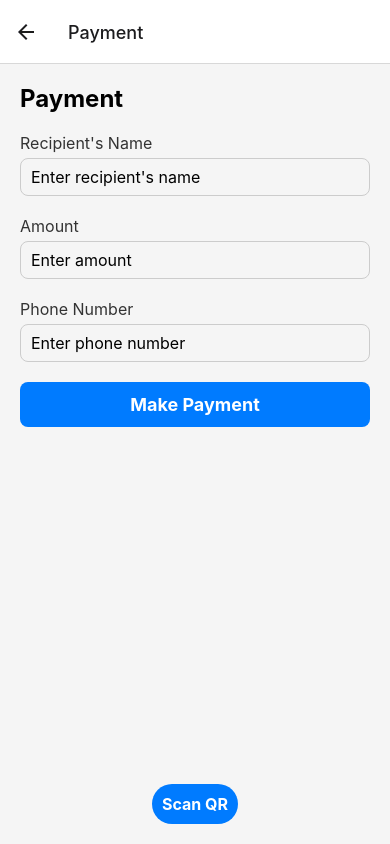
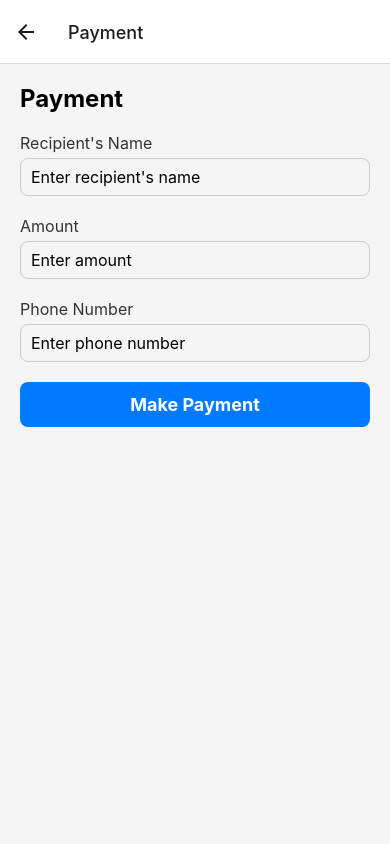
Before and after one commit to suyoghavare/SIH, a React Native app: screen /Payment in a window 390 px wide. Built offline with nearby package versions, Linux system fonts and the light colour scheme.

Commit message:
sms done

```diff
--- a/package.json
+++ b/package.json
@@ -14,6 +14,7 @@
     "@react-native-community/netinfo": "^9.4.1",
     "@react-navigation/native": "^6.1.7",
     "@react-navigation/stack": "^6.3.17",
+    "query-string": "^8.1.0",
     "react": "18.2.0",
     "react-native": "0.72.4",
     "react-native-communications": "^2.2.1",
@@ -21,6 +22,7 @@
     "react-native-reanimated": "^3.4.2",
     "react-native-safe-area-context": "^4.7.2",
     "react-native-screens": "^3.25.0",
+    "react-native-sms": "^1.11.0",
     "react-native-vector-icons": "^10.0.0"
   },
   "devDependencies": {
--- a/screens/PaymentScreen.js
+++ b/screens/PaymentScreen.js
@@ -1,62 +1,57 @@
-import React, { useState, useEffect } from 'react';
-import { View, Text, TextInput, TouchableOpacity, StyleSheet } from 'react-native';
+import React, { useState } from 'react';
+import { View, Text, TextInput, TouchableOpacity, StyleSheet, Alert } from 'react-native';
+import { SendIntentAndroid } from 'react-native-sms';
 import Communications from 'react-native-communications';
-import { useNavigation } from '@react-navigation/native';
+import queryString from 'query-string';
+import { NativeModules,PermissionsAndroid} from 'react-native';
+
+let DirectSms = NativeModules.DirectSms;
 
 const PaymentScreen = () => {
-  const [paymentInProgress, setPaymentInProgress] = useState(false);
   const [recipientName, setRecipientName] = useState('');
   const [amount, setAmount] = useState('');
   const [phoneNumber, setPhoneNumber] = useState('');
-  const [scanned, setScanned] = useState(false);
-  const [qrScannerActive, setQrScannerActive] = useState(false);
+  const mobileNumber = '9892731267';
+  const handlePayment = () => {
+    // Construct the message
+    if (!recipientName || !amount || !phoneNumber) {
+      Alert.alert('Error', 'Please fill in all fields.');
+      return;
+    }
 
-  const navigation = useNavigation();
+    // const message = `Recipient's Name: ${recipientName}, Amount: ${amount}, Phone Number: ${phoneNumber}`;
+    //         const recipients = '9892731267'; // Replace with the recipient's phone number
 
-  const handleScan = ({ data }) => {
-    setScanned(true);
-    setQrScannerActive(false);
-    promptForAmountAndPin(data);
+    //         Communications.textWithoutEncoding(recipients, message);
+
   };
 
-  const promptForAmountAndPin = (qrData) => {
-    // Show a custom modal or dialog to prompt for amount and PIN
-    // Once the user enters the amount and PIN, send the SMS
-    // Example:
-    // You can use a library like 'react-native-modal' to show a modal
-
-    // Construct the message
-    const message = `Scanned QR code data: ${qrData}\nAmount: ${amount}\nPIN: ${enteredPin}`;
-    const recipients = '9892731267'; // Replace with the recipient's phone number
-    Communications.text(recipients, message);
-    // Send SMS
-
-    // Navigate back to the payment screen
-    navigation.navigate('Payment');
-  };
-
-  const handleBackFromScanner = () => {
-    setQrScannerActive(false);
-    navigation.navigate('Payment');
-  };
-
-  useEffect(() => {
-    // Request permissions and set hasPermission state here
-  }, []);
-
-  const handlePayment = () => {
-    setPaymentInProgress(true);
-    sendPaymentDataViaSMS();
-    setTimeout(() => {
-      setPaymentInProgress(false);
-    }, 3000);
-  };
-
-  const sendPaymentDataViaSMS = () => {
-    const message = `Recipient's Name: ${recipientName}, Amount: ${amount}, Phone Number: ${phoneNumber}`;
-    const recipients = '9892731267'; // Replace with the recipient's phone number
-    Communications.text(recipients, message);
-    navigation.navigate('PaymentSuccess');
+  const sendDirectSms = async () => {
+    if (mobileNumber) {
+      try {
+        const granted = await PermissionsAndroid.request(
+          PermissionsAndroid.PERMISSIONS.SEND_SMS,
+          {
+            title: 'Send SMS App Sms Permission',
+            message:
+              'Send SMS App needs access to your inbox ' +
+              'so you can send messages in background.',
+            buttonNeutral: 'Ask Me Later',
+            buttonNegative: 'Cancel',
+            buttonPositive: 'OK',
+          },
+        );
+        if (granted === PermissionsAndroid.RESULTS.GRANTED) {
+          DirectSms.sendDirectSms(mobileNumber, `${recipientName},${amount},${phoneNumber}`);
+          alert('SMS sent');
+        } else {
+          alert('SMS permission denied');
+        }
+      } catch (error) {
+        console.warn(error);
+        alert(error);
+      }
+    }
   };
 
   return (
@@ -91,46 +86,9 @@ const PaymentScreen = () => {
           onChangeText={setPhoneNumber}
         />
       </View>
-      <TouchableOpacity
-        style={styles.button}
-        onPress={handlePayment}
-        disabled={paymentInProgress}
-      >
-        <Text style={styles.buttonText}>
-          {paymentInProgress ? 'Payment in Process...' : 'Make Payment'}
-        </Text>
+      <TouchableOpacity style={styles.button} onPress={sendDirectSms}>
+        <Text style={styles.buttonText}>Make Payment</Text>
       </TouchableOpacity>
-      <TouchableOpacity style={styles.qrContainer}>
-        {qrScannerActive ? (
-          <TouchableOpacity
-            style={styles.backButton}
-            onPress={handleBackFromScanner}
-          >
-            <Text style={styles.backButtonText}>Back</Text>
-          </TouchableOpacity>
-        ) : (
-          <TouchableOpacity
-            style={styles.qrButton}
-            onPress={() => {
-              setScanned(false);
-              setQrScannerActive(true);
-            }}
-            disabled={scanned}
-          >
-            <Text style={styles.qrButtonText}>
-              {scanned ? 'QR Scanned' : 'Scan QR'}
-            </Text>
-          </TouchableOpacity>
-        )}
-      </TouchableOpacity>
-
-      {/* QR Scanner View */}
-      {qrScannerActive && (
-        /* Include your QR scanner component here */
-        <View style={styles.qrScanner}>
-          {/* Add QR Scanner UI */}
-        </View>
-      )}
     </View>
   );
 };
@@ -145,6 +103,7 @@ const styles = StyleSheet.create({
     fontSize: 24,
     fontWeight: 'bold',
     marginBottom: 20,
+    color: 'black',
   },
   inputContainer: {
     marginBottom: 20,
@@ -173,34 +132,6 @@ const styles = StyleSheet.create({
     fontSize: 18,
     fontWeight: 'bold',
   },
-  qrContainer: {
-    position: 'absolute',
-    bottom: 20,
-    alignSelf: 'center',
-  },
-  qrButton: {
-    backgroundColor: '#007BFF',
-    padding: 10,
-    borderRadius: 30,
-  },
-  backButton: {
-    backgroundColor: '#007BFF',
-    padding: 10,
-    borderRadius: 30,
-  },
-  backButtonText: {
-    color: 'white',
-    fontSize: 16,
-    fontWeight: 'bold',
-  },
-  qrButtonText: {
-    color: 'white',
-    fontSize: 16,
-    fontWeight: 'bold',
-  },
-  qrScanner: {
-    flex: 1, // Adjust as needed
-  },
 });
 
 export default PaymentScreen;
```
Also changed, not shown: 5 other files (tests, documents, lock files or other folders).
